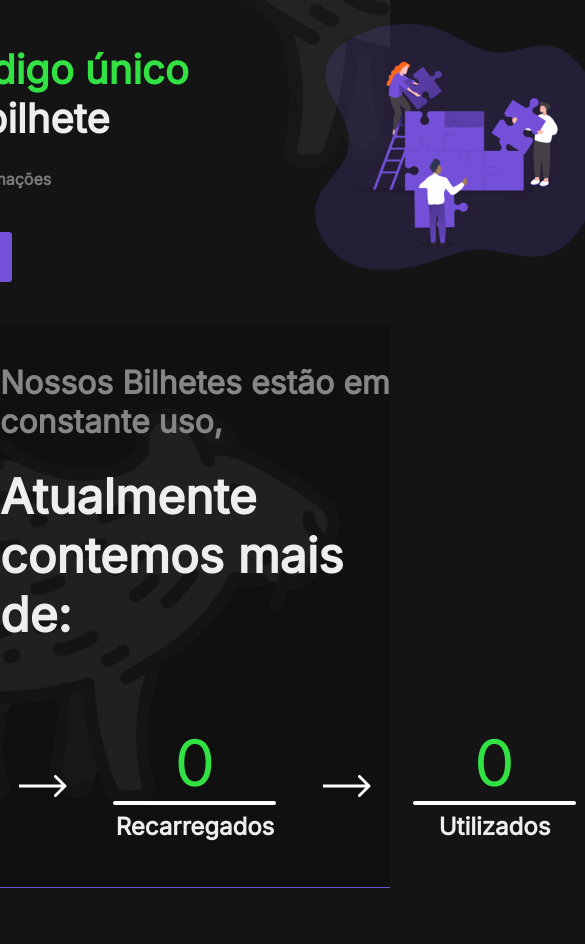
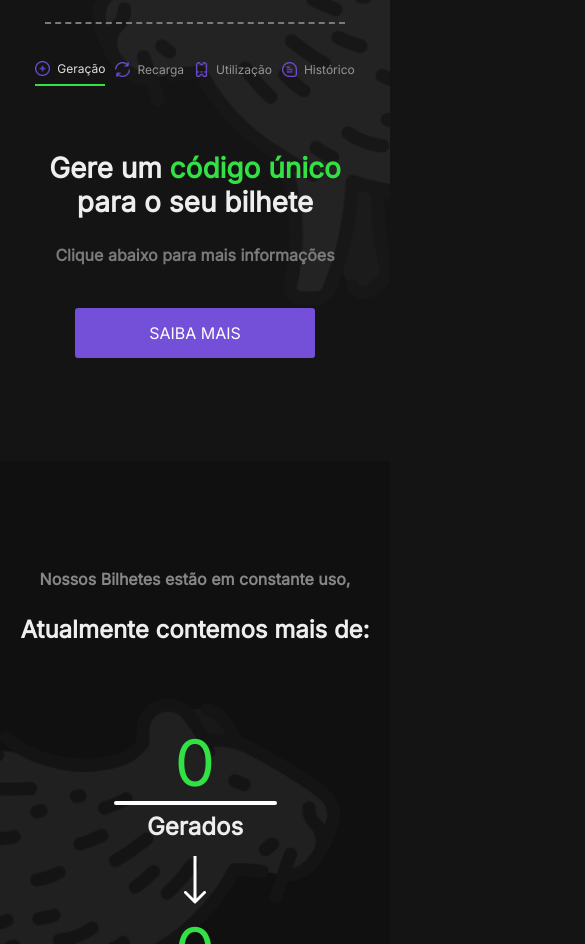
Before and after one commit to jparrigo/Projeto-Bilhete, a plain HTML site: page web/home.html in a window 390 px wide. Shown: the part 1056-2000 px from the top of the page, 585 px wide, since content can reach past the window. Drawn offline with Linux system fonts and the light colour scheme; no server answers.

Commit message:
Ajustado Responsividade da Home para Mobile

```diff
--- a/web/global.css
+++ b/web/global.css
@@ -171,15 +171,15 @@ green {
 }
 
 @media only screen and (max-width: 1206px) {
-    .nav-logo a {
+    .header-logo a {
         font-size: 16px;
     }
 
-    .nav-logo img {
+    .header-logo img {
         width: 56px;
     }
 
-    .nav-help {
+    .header-help {
         font-size: 12px;
         margin-right: 10px;
     }
@@ -187,4 +187,8 @@ green {
     .linha-div {
         display: none;
     }
+
+    footer h1 {
+        font-size: 12px;
+    }
 }
--- a/web/home.css
+++ b/web/home.css
@@ -72,6 +72,11 @@
     display: flex;
     align-items: center;
     justify-content: center;
+}
+
+.section02-div ul li img {
+    width:23px;
+    margin: 0 10px 0 0;
 }
 
 .activate {
@@ -169,3 +174,75 @@
     background: #fff;
     border-radius: 6px;
 }
+
+@media only screen and (max-width: 1206px) {
+    .section01 {
+        height: 700px;
+    }
+    .section01-div {
+        flex-direction: column;
+    }
+    .section01-div img {
+        width: 80%;
+    }
+    .section01-div div {
+        width: 70%;
+    }
+    .section01-div h1 {
+        text-align: center;
+        font-size: 30px;
+    }
+
+    .section02-div {
+        width: 300px;
+    }
+    .section02-div h1 {
+        font-size: 30px;
+    }
+    .section02-div ul {
+        font-size: 12px;
+        width: 300px;
+        gap: 10px;
+    }
+    .section02-div ul li img {
+        width: 15px;
+        margin: 0 7px 0 0;
+    }
+    .type_area {
+        width: 300px;
+        flex-direction: column;
+        margin-top: 30px;
+    }
+    .type_area h2 {
+        font-size: 28px;
+        text-align: center;
+    }
+    .type_area h4 {
+        text-align: center;
+    }
+    .type_area a {
+        margin: auto;
+    }
+    .type_area img {
+        display: none;
+    }
+
+    .section03 {
+        height: 870px;
+    }
+    .section03 h4 {
+        font-size: 16px;
+        text-align: center;
+    }
+    .section03 h1 {
+        font-size: 24px;
+        text-align: center;
+    }
+    .section03 .count_area {
+        flex-direction: column;
+    }
+    .section03 .count_area img {
+        transform: rotate(90deg);
+        margin: 20px 0;
+    }
+}
--- a/web/home.html
+++ b/web/home.html
@@ -40,10 +40,10 @@
         </h1>
 
         <ul>
-          <li class="activate"><img src="img/adicionar.png" style="width:23px;margin: 0 10px 0 0" />Geração</li>
-          <li><img src="img/atualizar.png" style="width:23px;margin: 0 10px 0 0" />Recarga</li>
-          <li><img src="img/ticket.png" style="width:23px;margin: 0 10px 0 0" />Utilização</li>
-          <li><img src="img/comente.png" style="width:23px;margin: 0 10px 0 0" />Histórico</li>
+          <li class="activate"><img src="img/adicionar.png"/>Geração</li>
+          <li><img src="img/atualizar.png"/>Recarga</li>
+          <li><img src="img/ticket.png"/>Utilização</li>
+          <li><img src="img/comente.png"/>Histórico</li>
         </ul>
         <div class="type_area">
           <div>
```
